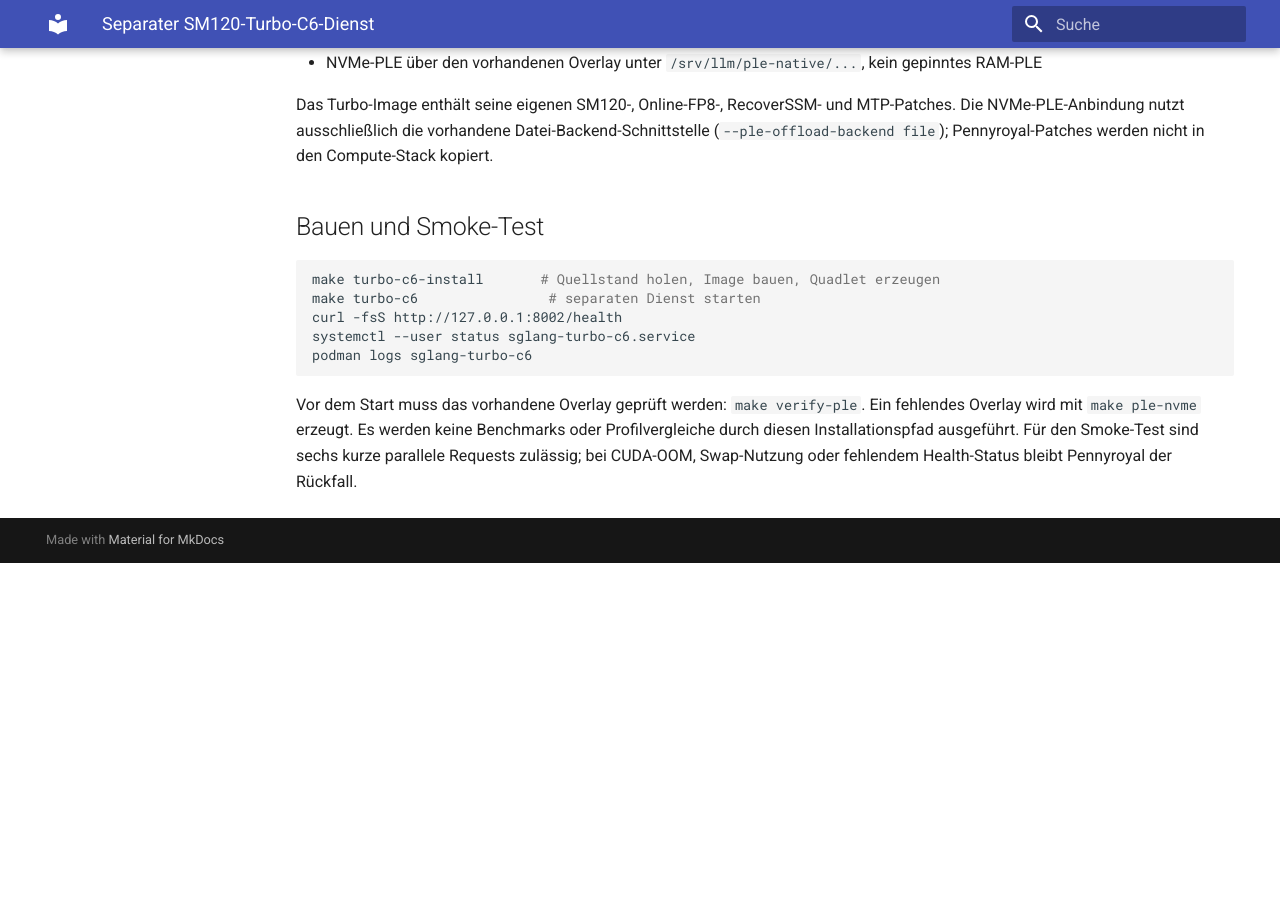
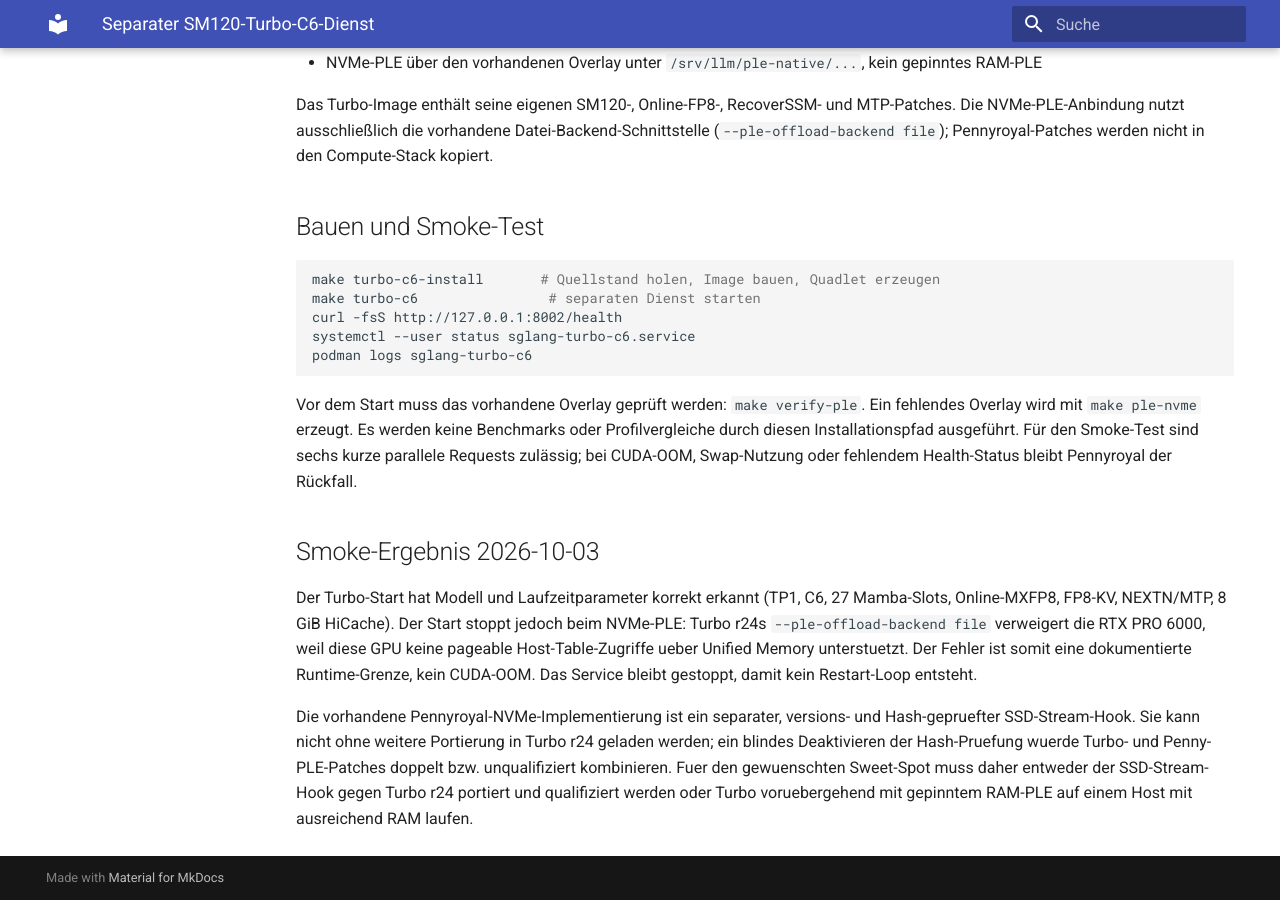
Before and after one commit to thomasdenk79-cyber/llm-infra-setup, an MkDocs documentation site: the page built from docs/turbo-c6.md, in a window 1280 px wide and 900 px high, scrolled down 513 px. Built offline with MkDocs 1.6.1 and Material for MkDocs 9.7.7, drawn with Linux system fonts in a browser that asks for light colours; before the commit the page ends 1076 px from its top, so only the background shows below that.

```diff
--- a/docs/turbo-c6.md
+++ b/docs/turbo-c6.md
@@ -37,3 +37,20 @@ Es werden keine Benchmarks oder Profilvergleiche durch diesen Installationspfad
 ausgeführt. Für den Smoke-Test sind sechs kurze parallele Requests zulässig;
 bei CUDA-OOM, Swap-Nutzung oder fehlendem Health-Status bleibt Pennyroyal der
 Rückfall.
+
+## Smoke-Ergebnis 2026-10-03
+
+Der Turbo-Start hat Modell und Laufzeitparameter korrekt erkannt (TP1, C6, 27
+Mamba-Slots, Online-MXFP8, FP8-KV, NEXTN/MTP, 8 GiB HiCache). Der Start stoppt
+jedoch beim NVMe-PLE: Turbo r24s `--ple-offload-backend file` verweigert die
+RTX PRO 6000, weil diese GPU keine pageable Host-Table-Zugriffe ueber Unified
+Memory unterstuetzt. Der Fehler ist somit eine dokumentierte Runtime-Grenze,
+kein CUDA-OOM. Das Service bleibt gestoppt, damit kein Restart-Loop entsteht.
+
+Die vorhandene Pennyroyal-NVMe-Implementierung ist ein separater, versions- und
+Hash-gepruefter SSD-Stream-Hook. Sie kann nicht ohne weitere Portierung in Turbo
+r24 geladen werden; ein blindes Deaktivieren der Hash-Pruefung wuerde Turbo- und
+Penny-PLE-Patches doppelt bzw. unqualifiziert kombinieren. Fuer den gewuenschten
+Sweet-Spot muss daher entweder der SSD-Stream-Hook gegen Turbo r24 portiert und
+qualifiziert werden oder Turbo voruebergehend mit gepinntem RAM-PLE auf einem Host
+mit ausreichend RAM laufen.
```
Also changed, not shown: docs/HANDOFF.md (+17 -1 lines), 4 other files.
